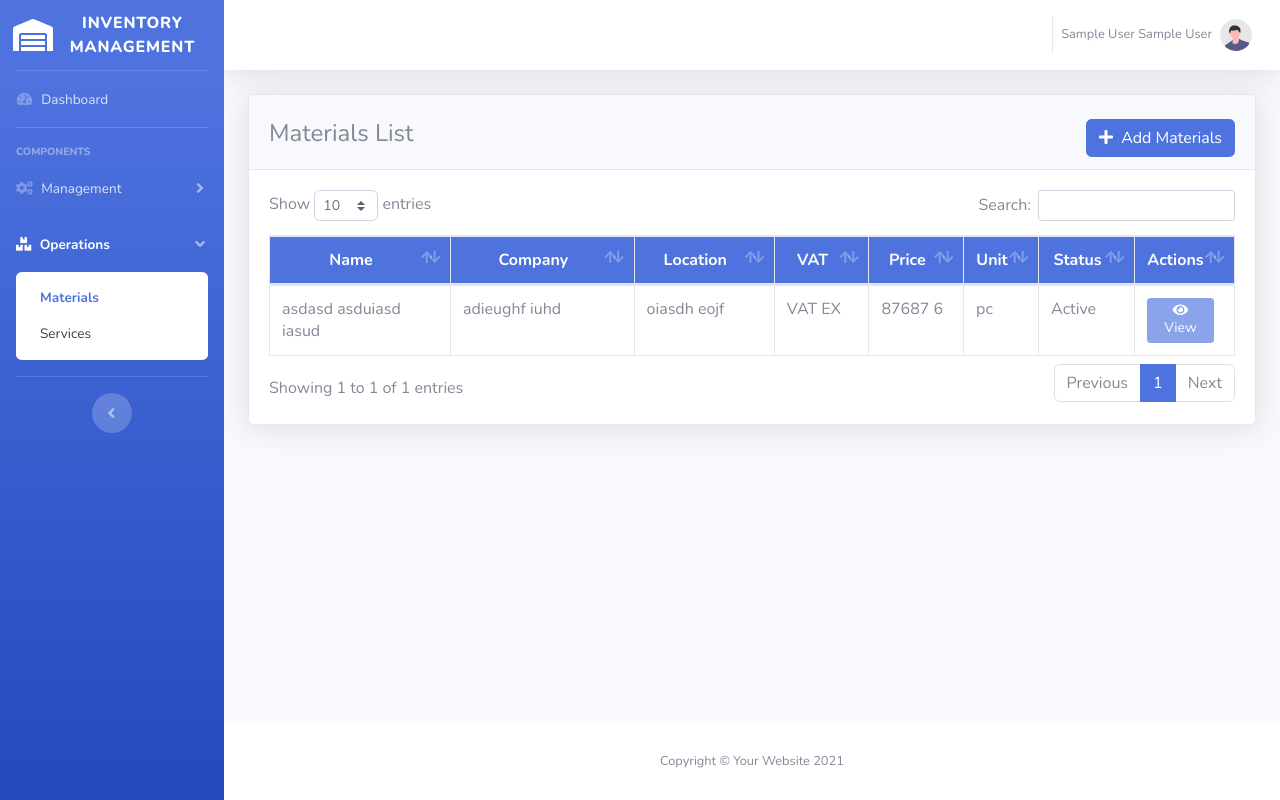
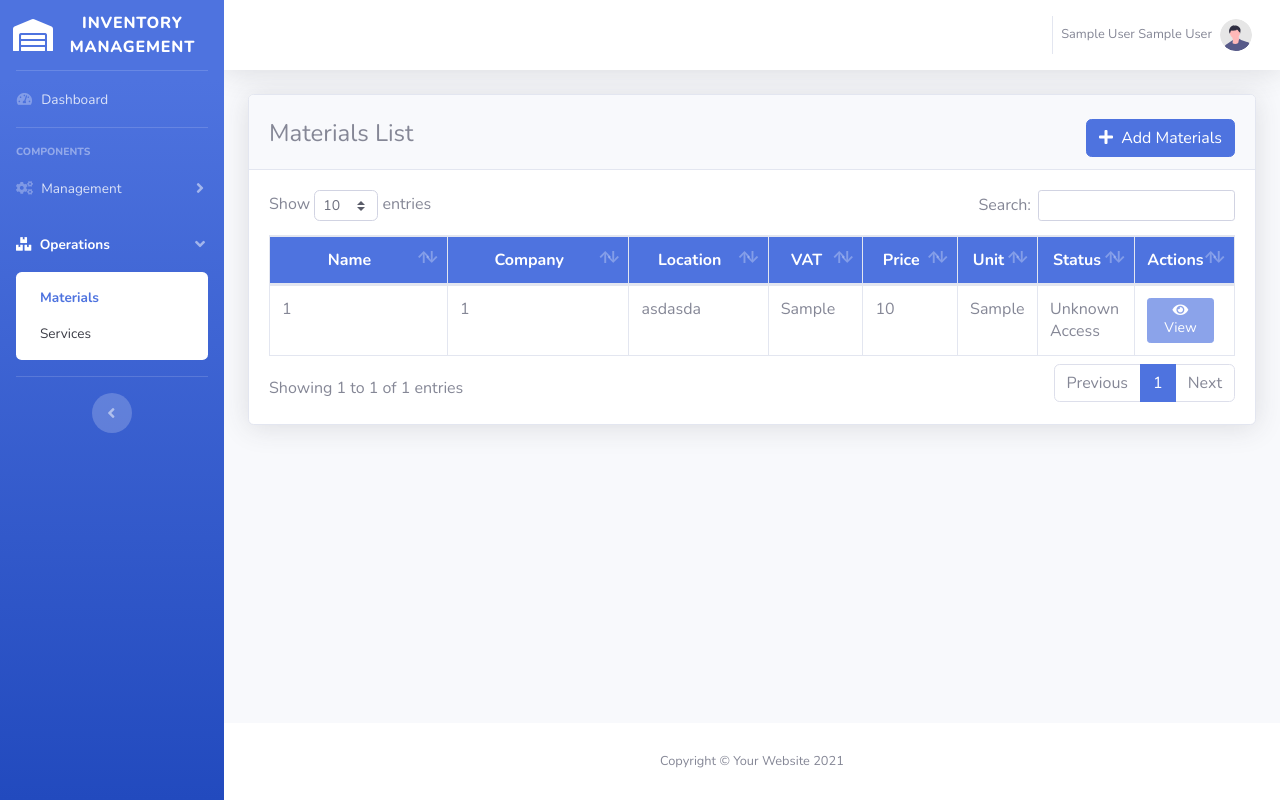
Before and after one commit to s3rb0g/Inventory-Management-System, a PHP site: page /pages/admin_material.php in a window 1280 px wide. Run offline with PHP 8.4, Linux system fonts and the light colour scheme; the visitor is signed in with stand-in values (Sample User, id 1); tables that the repository leaves empty or names only in its code hold one stand-in row (values such as "Sample post").

Commit message:
Fix material registration logic and update material table display

```diff
--- a/pages/admin_material.php
+++ b/pages/admin_material.php
@@ -15,16 +15,18 @@ if ($_SERVER['REQUEST_METHOD'] === 'POST') {
    // Add Material ....................................................................................
    if (isset($_POST['add_material'])) {
       $material_item = $_POST['material_item'];
-      $material_company = $_POST['material_item'];
-      $material_vat = $_POST['material_item'];
-      $material_cost = $_POST['material_item'];
+      $material_company = $_POST['material_company'];
+      $material_vat = $_POST['material_vat'];
+      $material_cost = $_POST['material_cost'];
       $material_unit = filter_input(INPUT_POST, 'material_unit', FILTER_SANITIZE_SPECIAL_CHARS);
 
+      $result = mysqli_query($db_conn, "INSERT INTO tbl_materials (material_item_id, material_company_id, material_vat, material_cost, material_unit, material_status) VALUES ('$material_item', '$material_company', '$material_vat', '$material_cost', '$material_unit', '1')");
 
-      //  $_SESSION["message"] = "Item Registered successfully.";
-      // } else {
-      //    $_SESSION["message"] = "Failed to register item.";
-      // }
+      if ($result) {
+         $_SESSION["message"] = "Material Registered successfully.";
+      } else {
+         $_SESSION["message"] = "Failed to register material.";
+      }
 
       header("Refresh: .3; url=" . $_SERVER['PHP_SELF']);
       ob_end_flush();
@@ -62,32 +64,23 @@ if ($_SERVER['REQUEST_METHOD'] === 'POST') {
                </thead>
 
                <tbody>
-                  <td class="d-none"></td>
-                  <td>asdasd asduiasd iasud</td>
-                  <td>adieughf iuhd</td>
-                  <td>oiasdh eojf</td>
-                  <td>VAT EX</td>
-                  <td>87687 6</td>
-                  <td>pc</td>
-                  <td>Active</td>
-                  <td class="d-flex justify-content-center align-items-center">
-                     <button type="button" class="btn btn-sm btn-primary mr-2" onclick="editAccount()" disabled>
-                        <i class="fas fa-eye"></i> View
-                     </button>
-                  </td>
 
-                  <!-- <?php
-                        $result = mysqli_query($db_conn, "SELECT * FROM tbl_companies ORDER BY id ASC");
-                        if (mysqli_num_rows($result) > 0):
-                           while ($row = mysqli_fetch_assoc($result)):
-                        ?>
+                  <?php
+                  $result = mysqli_query($db_conn, "SELECT * FROM tbl_materials ORDER BY id ASC");
+                  if (mysqli_num_rows($result) > 0):
+                     while ($row = mysqli_fetch_assoc($result)):
+                  ?>
 
                         <tr>
-                           <td class="text-center"><?php echo !empty($row["id"]) ? $row["id"] : "" ?></td>
-                           <td><?php echo !empty($row["company_name"]) ? $row["company_name"] : "" ?></td>
-                           <td><?php echo !empty($row["company_address"]) ? $row["company_address"] : "" ?></td>
-                           <td><?php echo !empty($row["contact_person"]) ? $row["contact_person"] : "" ?></td>
-                           <td><?php echo isset($row["company_status"]) ? getStatusValue($row["company_status"]) : "" ?></td>
+                           <td class="d-none"><?php echo !empty($row["id"]) ? $row["id"] : "" ?></td>
+                           <td><?php echo !empty($row["material_item_id"]) ? $row["material_item_id"] : "" ?></td>
+                           <td><?php echo !empty($row["material_company_id"]) ? $row["material_company_id"] : "" ?></td>
+                           <!-- <td><?php echo !empty($row["id"]) ? $row["id"] : "" ?></td> -->
+                           <td>asdasda</td>
+                           <td><?php echo isset($row["material_vat"]) ? $row["material_vat"] : "" ?></td>
+                           <td><?php echo !empty($row["material_cost"]) ? $row["material_cost"] : "" ?></td>
+                           <td><?php echo !empty($row["material_unit"]) ? $row["material_unit"] : "" ?></td>
+                           <td><?php echo isset($row["material_status"]) ? getStatusValue($row["material_status"]) : "" ?></td>
                            <td class="d-flex justify-content-center align-items-center">
                               <button type="button" class="btn btn-sm btn-primary mr-2" onclick="editAccount()" disabled>
                                  <i class="fas fa-eye"></i> View
@@ -96,9 +89,9 @@ if ($_SERVER['REQUEST_METHOD'] === 'POST') {
                         </tr>
 
                   <?php
-                           endwhile;
-                        endif;
-                  ?> -->
+                     endwhile;
+                  endif;
+                  ?>
 
                </tbody>
             </table>
```
